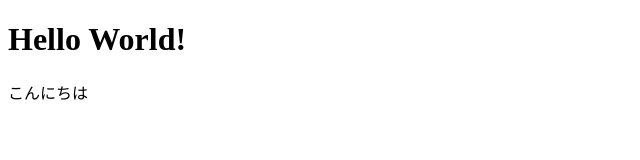
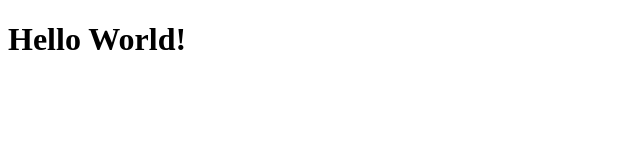
Before and after one commit to mattchan1206/git-practice, a plain HTML site: page index.html in a window 1280 px wide. Shown: the full height of the page, 0-640 px from the left. Drawn offline with Linux system fonts and the light colour scheme.

Commit message:
コミット2回目

```diff
--- a/index.html
+++ b/index.html
@@ -8,6 +8,5 @@
 </head>
 <body>
     <h1>Hello World!</h1>
-    <p>こんにちは</p>
 </body>
 </html>
--- /dev/null
+++ b/index.js
@@ -0,0 +1 @@
+console.log("Hello World!");
```
